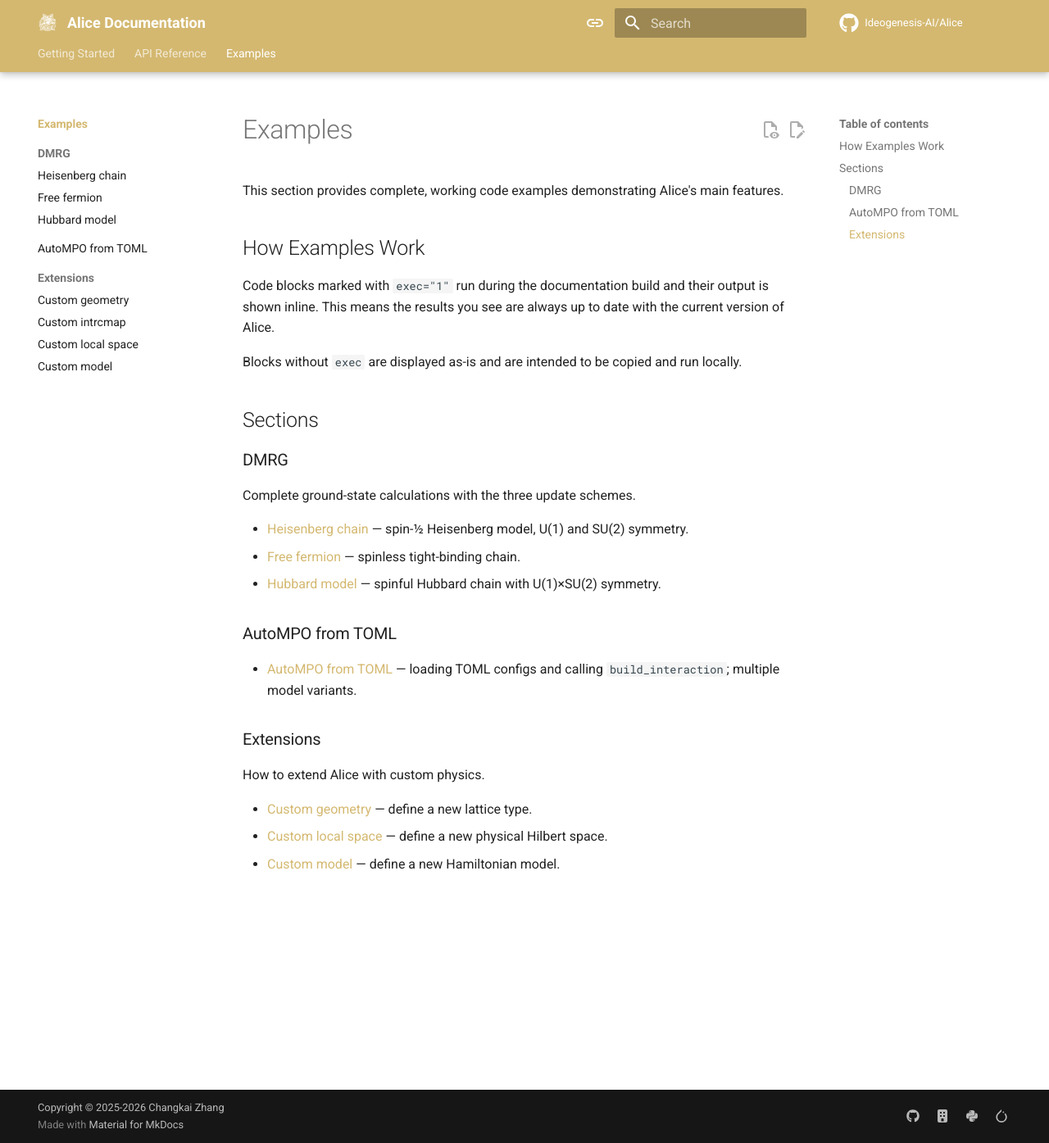
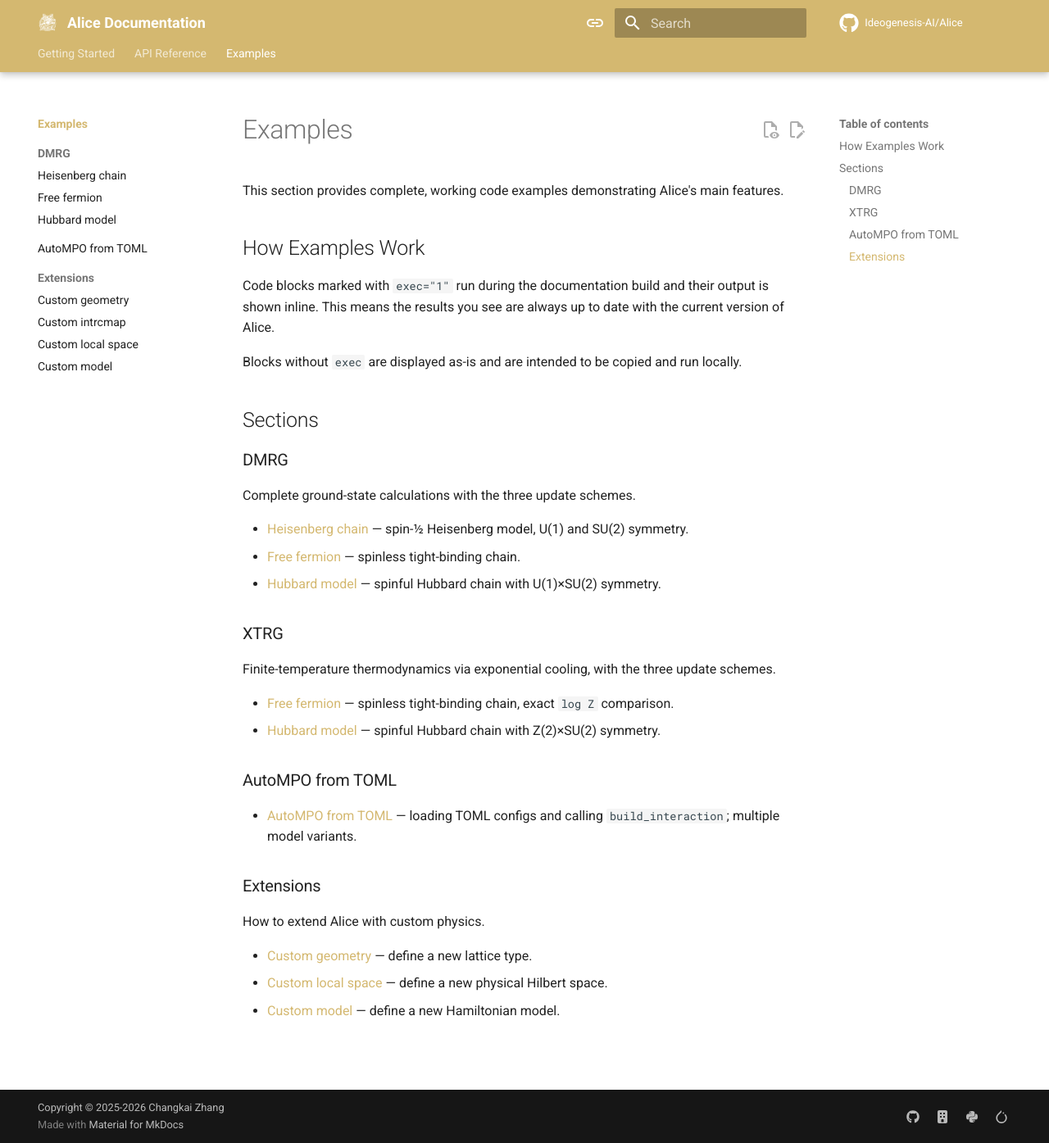
Before and after one commit to Ideogenesis-AI/Alice, an MkDocs documentation site: the page built from docs/examples/index.md, in a window 1280 px wide and 1395 px high. Shown: the whole window at 82% size. Built offline with MkDocs 1.6.1 and Material for MkDocs 9.7.7, drawn with Linux system fonts in a browser that asks for light colours; comment, search, counter and statistics services are not loaded.

Commit message:
Add XTRG documentation for finite-temperature thermodynamics
This commit expands the documentation for the XTRG algorithm by adding sections for finite-temperature thermodynamics, including examples for both the free fermion and Hubbard models. The new entries detail the setup and execution of the XTRG algorithm, enhancing the understanding of its application in thermodynamic calculations.

```diff
--- a/docs/examples/index.md
+++ b/docs/examples/index.md
@@ -18,6 +18,13 @@ Complete ground-state calculations with the three update schemes.
 - [Free fermion](dmrg/free-fermion.md) — spinless tight-binding chain.
 - [Hubbard model](dmrg/hubbard.md) — spinful Hubbard chain with U(1)×SU(2) symmetry.
 
+### XTRG
+
+Finite-temperature thermodynamics via exponential cooling, with the three update schemes.
+
+- [Free fermion](xtrg/free-fermion.md) — spinless tight-binding chain, exact `log Z` comparison.
+- [Hubbard model](xtrg/hubbard.md) — spinful Hubbard chain with Z(2)×SU(2) symmetry.
+
 ### AutoMPO from TOML
 
 - [AutoMPO from TOML](autompo-toml.md) — loading TOML configs and calling `build_interaction`; multiple model variants.
```
